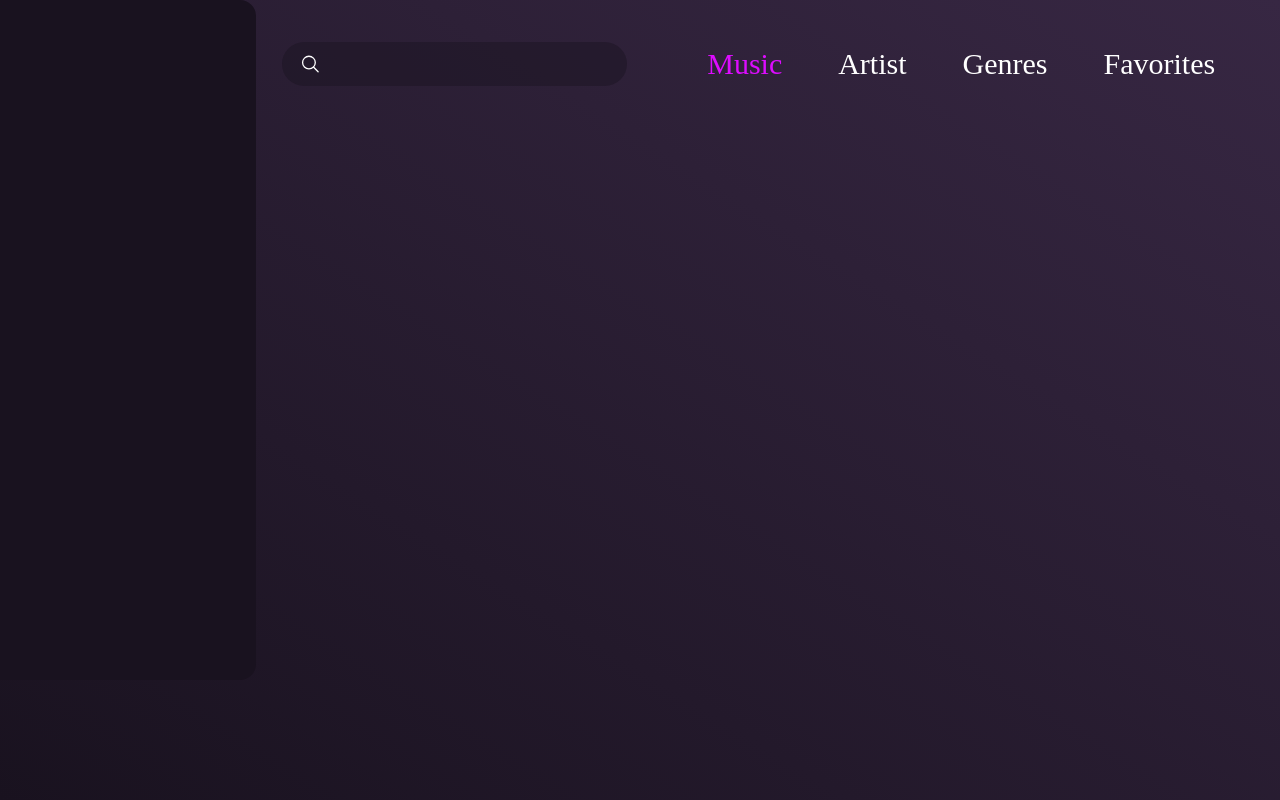
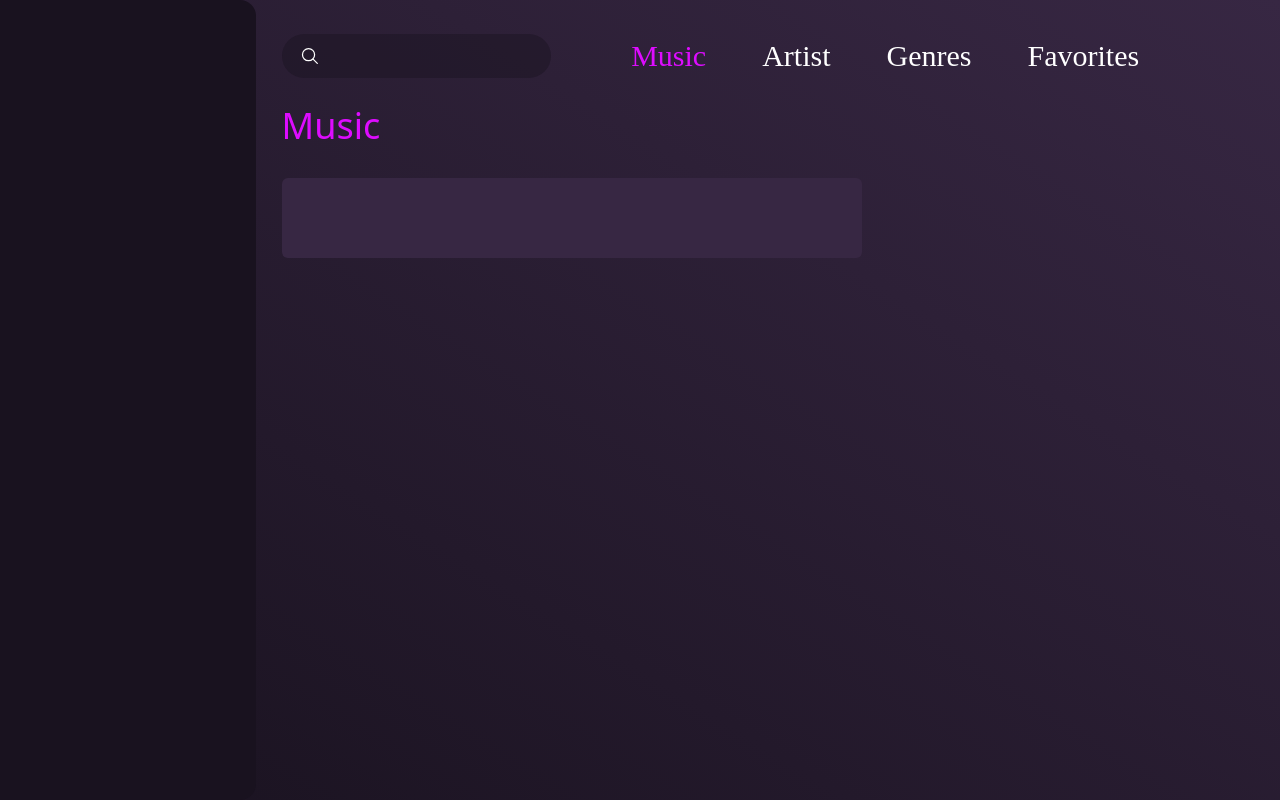
Before and after one commit to nissha29/Melodia, a React (Vite) app in the folder frontend/: page / in a window 1280 px wide. Built offline with nearby package versions, Linux system fonts and the light colour scheme; a web font is replaced by a local one.

Commit message:
Update: Ui

```diff
--- a/frontend/src/App.jsx
+++ b/frontend/src/App.jsx
@@ -1,11 +1,21 @@
 import RightBar from "./components/RightBar";
 import Header from "./components/Header";
+import Music from "./components/Music";
 function App() {
   return (
-    <div className="bg-gradient-to-tr from-primary-dark  to-primary-dark2 w-full h-screen relative">
-      <Header />
-      <RightBar />
-    </div>
+    <>
+      <div className="bg-gradient-to-tr from-primary-dark  to-primary-dark2 w-full h-screen relative">
+        <div>
+          <RightBar />
+        </div>
+        <div className="ml-[22%] relative">
+          <Header />
+          <div className="mt-[5%]">
+            <Music />
+          </div>
+        </div>
+      </div>
+    </>
   );
 }
 
--- a/frontend/src/components/Header.jsx
+++ b/frontend/src/components/Header.jsx
@@ -2,7 +2,7 @@ import { IoSearchOutline } from "react-icons/io5";
 
 const Header = () => {
   return (
-    <div className="w-[60%] flex justify-between items-center  h-8 mt-12 ml-[22%] absolute">
+    <div className="w-[60%] flex justify-between items-center  h-8 pt-14">
       <div className=" w-[45%] bg-primary-dark bg-opacity-45 flex gap-2 p-[10px]  rounded-full">
         <IoSearchOutline className="text-2xl  text-white mx-2" />
         <input
--- /dev/null
+++ b/frontend/src/components/Music.jsx
@@ -0,0 +1,15 @@
+const Music = () => {
+  const Track = () => {
+    return (
+      <div className="w-[580px] h-20 rounded-md bg-primary-indigo-light"></div>
+    );
+  };
+  return (
+    <div className="">
+      <h1 className="text-4xl text-primary-pink mb-8">Music</h1>
+      <Track />
+    </div>
+  );
+};
+
+export default Music;
--- a/frontend/src/components/RightBar.jsx
+++ b/frontend/src/components/RightBar.jsx
@@ -1,6 +1,6 @@
 const RightBar = () => {
   return (
-    <div className="bg-primary-dark w-64 h-[85%] rounded-r-2xl sticky"></div>
+    <div className="bg-primary-dark w-64 h-[100%] rounded-r-2xl fixed"></div>
   );
 };
 
```
